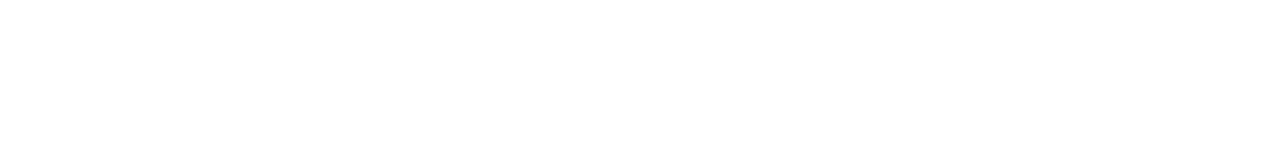
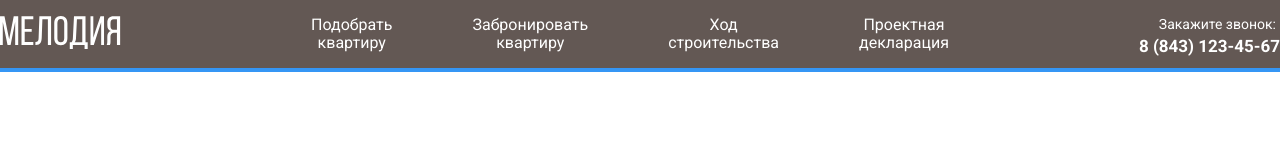
Before and after one commit to DenUP/Melody, a plain HTML site: page index.html in a window 1280 px wide. Drawn offline with Linux system fonts and the light colour scheme.

Commit message:
Create: Wireframe main page

```diff
--- a/css/style.css
+++ b/css/style.css
@@ -0,0 +1,51 @@
+* {
+  box-sizing: border-box;
+}
+body {
+  font-family: "Roboto", "sans-serif";
+}
+.header {
+  background-color: #635854;
+  padding-top: 12px;
+  padding-bottom: 12px;
+  border-bottom: 4px solid #3596f5;
+}
+.navbar {
+  max-width: 1280px;
+  margin: auto;
+  display: flex;
+  justify-content: space-between;
+  align-items: center;
+}
+.navbar-menu {
+  margin: 0; /* Отключаем внешние отступы*/
+  padding: 0; /* Отключаем внутрение отступы*/
+  list-style: none;
+  display: flex;
+  text-align: center;
+}
+.navbar-item {
+  margin-left: 40px;
+  margin-right: 40px;
+}
+.navbar-link {
+  text-decoration: none;
+  color: #fff;
+}
+.navbar-contacts {
+  text-align: right;
+}
+.navbar-text {
+  display: block;
+  color: #fff;
+  margin: 4px;
+  font-size: 14px;
+  line-height: 16px;
+}
+.navbar-phone {
+  font-size: 17px;
+  line-height: 20px;
+  font-weight: 700;
+  text-decoration: none;
+  color: #fff;
+}
--- a/index.html
+++ b/index.html
@@ -4,9 +4,41 @@
     <meta charset="UTF-8" />
     <meta http-equiv="X-UA-Compatible" content="IE=edge" />
     <meta name="viewport" content="width=device-width, initial-scale=1.0" />
+    <title>ЖК Мелодия</title>
+    <link rel="preconnect" href="https://fonts.googleapis.com">
+    <link rel="preconnect" href="https://fonts.gstatic.com" crossorigin>
+    <link href="https://fonts.googleapis.com/css2?family=Roboto:wght@400;700&display=swap" rel="stylesheet">
     <link rel="stylesheet" href="css/normalize.css" />
     <link rel="stylesheet" href="css/style.css" />
-    <title>Document</title>
   </head>
-  <body></body>
+  <body>
+    <header class="header">
+      <div class="navbar">
+        <a href="#" class="logo-link">
+          <img src="img/logo.svg" alt="Логотип ЖК Мелодия" />
+        </a>
+        <nav class="navbar-nav">
+          <ul class="navbar-menu">
+            <li class="navbar-item">
+              <a href="#" class="navbar-link"
+                >Подобрать <br />
+                квартиру</a
+              >
+              <li class="navbar-item">
+              <a href="#" class="navbar-link">Забронировать <br />квартиру</a></li>
+              <li class="navbar-item"><a href="#" class="navbar-link">Ход <br />строительства</a></li>
+              <li class="navbar-item"><a href="#" class="navbar-link">Проектная <br />декларация</a></li>
+            </li>
+          </ul>
+        </nav>
+        <!-- /.navbar-nav -->
+        <div class="navbar-contacts">
+          <span class="navbar-text">Закажите звонок:</span>
+          <a class="navbar-phone" href="tel:+78431234567">8 (843) 123-45-67</a>
+        </div>
+      </div>
+      <!-- /.navbar -->
+    </header>
+    <!-- /.header -->
+  </body>
 </html>
```
Also changed, not shown: img/logo.svg (added).
